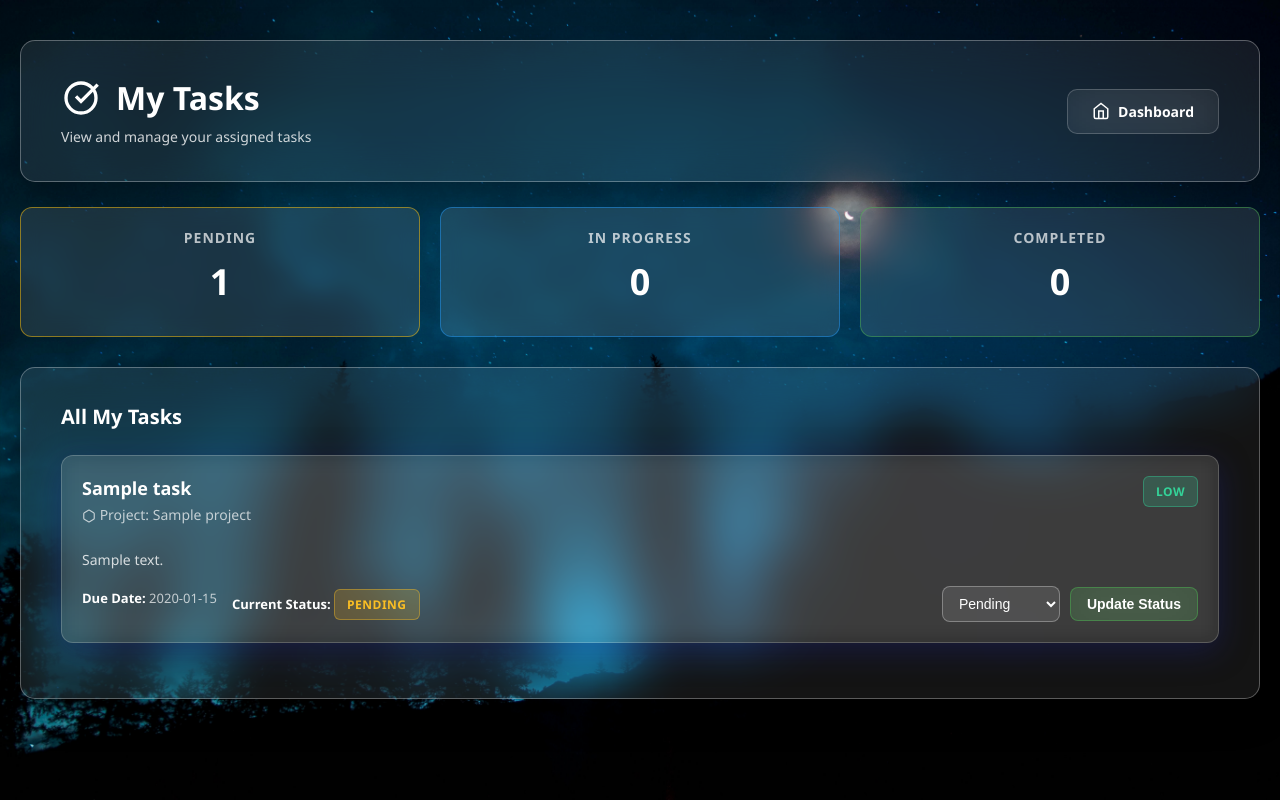
After one commit to vedntsaxnea/MINI_ERP_LAMPP_PROJECT-, a PHP site: page /pages/my_tasks.php in a window 1280 px wide. The commit adds this page. Run offline with PHP 8.4, Linux system fonts and the light colour scheme; the visitor is signed in with stand-in values (Sample User, id 1); tables that the repository leaves empty hold one stand-in row (values such as "Sample post").

Commit message:
Fixed some errors in the code

```diff
--- a/assets/css/style.css
+++ b/assets/css/style.css
@@ -812,7 +812,13 @@ body:has(.employees-container) {
 }
 
 .status-active {
-    background: rgba(59, 130, 246, 0.2);
-    color: #3b82f6;
-    border: 1px solid rgba(59, 130, 246, 0.4);
+    background: rgba(16, 185, 129, 0.2);
+    color: #10b981;
+    border: 1px solid rgba(16, 185, 129, 0.4);
 }
+
+.status-inactive {
+    background: rgba(239, 68, 68, 0.2);
+    color: #ef4444;
+    border: 1px solid rgba(239, 68, 68, 0.4);
+}
--- /dev/null
+++ b/pages/my_tasks.php
@@ -0,0 +1,373 @@
+<?php
+session_start();
+require '../config/db.php';
+
+// Check if user is logged in
+if (!isset($_SESSION['logged_in']) || $_SESSION['logged_in'] !== true) {
+    $_SESSION['error'] = 'Please login to access this page.';
+    header('Location: login.php');
+    exit;
+}
+
+// Check if user is Employee
+if (!isset($_SESSION['role']) || $_SESSION['role'] != 'employee') {
+    $_SESSION['error'] = 'Access Denied: This page is for employees only.';
+    header('Location: dashboard.php');
+    exit;
+}
+
+$success_message = '';
+$error_message = '';
+
+// Check for success message in session
+if (isset($_SESSION['success'])) {
+    $success_message = $_SESSION['success'];
+    unset($_SESSION['success']);
+}
+
+// Get employee ID from user_id
+$employee_id = null;
+try {
+    $stmt = $pdo->prepare("SELECT id FROM employees WHERE user_id = ?");
+    $stmt->execute([$_SESSION['user_id']]);
+    $employee = $stmt->fetch();
+    if ($employee) {
+        $employee_id = $employee['id'];
+    } else {
+        $error_message = 'Employee profile not found. Please contact administrator.';
+    }
+} catch (PDOException $e) {
+    $error_message = 'Error fetching employee data: ' . htmlspecialchars($e->getMessage());
+}
+
+// Handle Status Update
+if ($_SERVER["REQUEST_METHOD"] == "POST" && isset($_POST['task_id']) && isset($_POST['status'])) {
+    $task_id = !empty($_POST['task_id']) ? intval($_POST['task_id']) : 0;
+    $new_status = isset($_POST['status']) ? trim($_POST['status']) : null;
+
+    if ($task_id > 0 && $new_status && in_array($new_status, ['pending', 'in_progress', 'completed'])) {
+        try {
+            // Verify the task belongs to this employee
+            $verify_stmt = $pdo->prepare("SELECT id FROM tasks WHERE id = ? AND assigned_to = ?");
+            $verify_stmt->execute([$task_id, $employee_id]);
+
+            if ($verify_stmt->fetch()) {
+                $update_stmt = $pdo->prepare("UPDATE tasks SET status = ? WHERE id = ? AND assigned_to = ?");
+                $update_stmt->execute([$new_status, $task_id, $employee_id]);
+                $_SESSION['success'] = 'Task status updated successfully!';
+                header('Location: my_tasks.php');
+                exit;
+            } else {
+                $error_message = 'Unauthorized: You can only update your own tasks.';
+            }
+        } catch (PDOException $e) {
+            $error_message = 'Error updating task: ' . htmlspecialchars($e->getMessage());
+        }
+    } else {
+        $error_message = 'Invalid task or status.';
+    }
+}
+
+// Fetch Tasks Assigned to the Employee
+$tasks = [];
+if ($employee_id) {
+    try {
+        $sql = "SELECT * FROM tasks WHERE assigned_to = ? ORDER BY id DESC";
+        $stmt = $pdo->prepare($sql);
+        $stmt->execute([$employee_id]);
+        $raw_tasks = $stmt->fetchAll(PDO::FETCH_ASSOC);
+
+        // Now join with projects
+        foreach ($raw_tasks as $task) {
+            $proj_stmt = $pdo->prepare("SELECT name FROM projects WHERE id = ?");
+            $proj_stmt->execute([$task['project_id']]);
+            $proj = $proj_stmt->fetch(PDO::FETCH_ASSOC);
+            $task['project_name'] = $proj ? $proj['name'] : 'Unknown Project';
+            $tasks[] = $task;
+        }
+    } catch (PDOException $e) {
+        $error_message = 'Error fetching tasks: ' . htmlspecialchars($e->getMessage());
+    }
+}
+
+// Count tasks by status
+$pending_count = 0;
+$in_progress_count = 0;
+$completed_count = 0;
+
+foreach ($tasks as $task) {
+    if ($task['status'] == 'pending') $pending_count++;
+    elseif ($task['status'] == 'in_progress') $in_progress_count++;
+    elseif ($task['status'] == 'completed') $completed_count++;
+}
+?>
+
+<!DOCTYPE html>
+<html lang="en">
+<head>
+    <meta charset="UTF-8">
+    <meta name="viewport" content="width=device-width, initial-scale=1.0">
+    <title>My Tasks - Footprints</title>
+    <link rel="stylesheet" href="../assets/css/style.css">
+    <style>
+        .stats-grid {
+            display: grid;
+            grid-template-columns: repeat(auto-fit, minmax(200px, 1fr));
+            gap: 20px;
+            margin-bottom: 30px;
+        }
+
+        .stat-card {
+            background: rgba(255, 255, 255, 0.1);
+            backdrop-filter: blur(10px);
+            border: 1px solid rgba(255, 255, 255, 0.2);
+            border-radius: 12px;
+            padding: 20px;
+            text-align: center;
+        }
+
+        .stat-card h3 {
+            color: rgba(255, 255, 255, 0.7);
+            font-size: 14px;
+            margin-bottom: 10px;
+            text-transform: uppercase;
+            letter-spacing: 1px;
+        }
+
+        .stat-card .stat-number {
+            color: #ffffff;
+            font-size: 36px;
+            font-weight: bold;
+            margin: 10px 0;
+        }
+
+        .stat-card.pending { border-color: rgba(255, 193, 7, 0.5); }
+        .stat-card.in-progress { border-color: rgba(33, 150, 243, 0.5); }
+        .stat-card.completed { border-color: rgba(76, 175, 80, 0.5); }
+
+        .task-card {
+            background: rgba(255, 255, 255, 0.1);
+            backdrop-filter: blur(10px);
+            border: 1px solid rgba(255, 255, 255, 0.2);
+            border-radius: 12px;
+            padding: 20px;
+            margin-bottom: 20px;
+            box-shadow: 0 8px 32px 0 rgba(31, 38, 135, 0.37);
+        }
+
+        .task-card-header {
+            display: flex;
+            justify-content: space-between;
+            align-items: flex-start;
+            margin-bottom: 15px;
+        }
+
+        .task-card-title {
+            color: #ffffff;
+            font-size: 18px;
+            font-weight: bold;
+            margin-bottom: 5px;
+        }
+
+        .task-card-project {
+            color: rgba(255, 255, 255, 0.7);
+            font-size: 14px;
+            margin-bottom: 10px;
+        }
+
+        .task-card-description {
+            color: rgba(255, 255, 255, 0.8);
+            font-size: 14px;
+            line-height: 1.6;
+            margin-bottom: 15px;
+        }
+
+        .task-card-footer {
+            display: flex;
+            justify-content: space-between;
+            align-items: center;
+            flex-wrap: wrap;
+            gap: 10px;
+        }
+
+        .task-card-info {
+            display: flex;
+            gap: 15px;
+            flex-wrap: wrap;
+        }
+
+        .task-info-item {
+            color: rgba(255, 255, 255, 0.7);
+            font-size: 13px;
+        }
+
+        .task-info-item strong {
+            color: #ffffff;
+        }
+
+        .status-update-form {
+            display: flex;
+            gap: 10px;
+            align-items: center;
+        }
+
+        .status-update-form select {
+            padding: 8px 12px;
+            background: rgba(255, 255, 255, 0.1);
+            border: 1px solid rgba(255, 255, 255, 0.3);
+            border-radius: 8px;
+            color: #ffffff;
+            font-size: 14px;
+            cursor: pointer;
+        }
+
+        .status-update-form select option {
+            background: #1a1a2e;
+            color: #ffffff;
+        }
+
+        .status-update-form button {
+            padding: 8px 16px;
+            background: rgba(76, 175, 80, 0.2);
+            border: 1px solid rgba(76, 175, 80, 0.5);
+            border-radius: 8px;
+            color: #ffffff;
+            font-size: 14px;
+            cursor: pointer;
+            transition: all 0.3s ease;
+        }
+
+        .status-update-form button:hover {
+            background: rgba(76, 175, 80, 0.3);
+            border-color: rgba(76, 175, 80, 0.7);
+        }
+    </style>
+</head>
+<body>
+    <div class="tasks-container">
+        <div class="header-section">
+            <div class="header-content">
+                <h1>
+                    <svg class="icon" viewBox="0 0 24 24" fill="none" stroke="currentColor" stroke-width="2">
+                        <path d="M9 11l3 3L22 4"></path>
+                        <path d="M21 12a9 9 0 11-18 0 9 9 0 0118 0z"></path>
+                    </svg>
+                    My Tasks
+                </h1>
+                <p class="subtitle">View and manage your assigned tasks</p>
+            </div>
+            <div class="header-actions">
+                <a href="dashboard.php" class="btn btn-secondary">
+                    <svg class="btn-icon" viewBox="0 0 24 24" fill="none" stroke="currentColor" stroke-width="2">
+                        <path d="M3 9l9-7 9 7v11a2 2 0 0 1-2 2H5a2 2 0 0 1-2-2z"></path>
+                        <polyline points="9 22 9 12 15 12 15 22"></polyline>
+                    </svg>
+                    Dashboard
+                </a>
+            </div>
+        </div>
+
+        <!-- Alert Messages -->
+        <?php if (!empty($success_message)): ?>
+        <div class="alert alert-success" style="margin: 20px 0;">
+            <svg class="alert-icon" viewBox="0 0 24 24" fill="none" stroke="currentColor" stroke-width="2">
+                <polyline points="20 6 9 17 4 12"></polyline>
+            </svg>
+            <?php echo htmlspecialchars($success_message); ?>
+        </div>
+        <?php endif; ?>
+
+        <?php if (!empty($error_message)): ?>
+        <div class="alert alert-error" style="margin: 20px 0;">
+            <svg class="alert-icon" viewBox="0 0 24 24" fill="none" stroke="currentColor" stroke-width="2">
+                <circle cx="12" cy="12" r="10"></circle>
+                <line x1="12" y1="8" x2="12" y2="12"></line>
+                <line x1="12" y1="16" x2="12.01" y2="16"></line>
+            </svg>
+            <?php echo htmlspecialchars($error_message); ?>
+        </div>
+        <?php endif; ?>
+
+        <!-- Statistics Cards -->
+        <div class="stats-grid">
+            <div class="stat-card pending">
+                <h3>Pending</h3>
+                <div class="stat-number"><?php echo $pending_count; ?></div>
+            </div>
+            <div class="stat-card in-progress">
+                <h3>In Progress</h3>
+                <div class="stat-number"><?php echo $in_progress_count; ?></div>
+            </div>
+            <div class="stat-card completed">
+                <h3>Completed</h3>
+                <div class="stat-number"><?php echo $completed_count; ?></div>
+            </div>
+        </div>
+
+        <!-- Tasks Display -->
+        <div class="table-container">
+            <h3 style="color: #ffffff; margin-bottom: 25px; font-size: 20px;">All My Tasks</h3>
+
+            <?php if (!empty($tasks)): ?>
+                <?php foreach ($tasks as $task): ?>
+                <div class="task-card">
+                    <div class="task-card-header">
+                        <div>
+                            <div class="task-card-title"><?php echo htmlspecialchars($task['name']); ?></div>
+                            <div class="task-card-project">
+                                <svg style="width: 14px; height: 14px; display: inline-block; vertical-align: middle;" viewBox="0 0 24 24" fill="none" stroke="currentColor" stroke-width="2">
+                                    <path d="M21 16V8a2 2 0 0 0-1-1.73l-7-4a2 2 0 0 0-2 0l-7 4A2 2 0 0 0 3 8v8a2 2 0 0 0 1 1.73l7 4a2 2 0 0 0 2 0l7-4A2 2 0 0 0 21 16z"></path>
+                                </svg>
+                                Project: <?php echo htmlspecialchars($task['project_name']); ?>
+                            </div>
+                        </div>
+                        <span class="priority-badge priority-<?php echo htmlspecialchars($task['priority']); ?>">
+                            <?php echo htmlspecialchars(ucfirst($task['priority'])); ?>
+                        </span>
+                    </div>
+
+                    <?php if (!empty($task['description'])): ?>
+                    <div class="task-card-description">
+                        <?php echo nl2br(htmlspecialchars($task['description'])); ?>
+                    </div>
+                    <?php endif; ?>
+
+                    <div class="task-card-footer">
+                        <div class="task-card-info">
+                            <div class="task-info-item">
+                                <strong>Due Date:</strong> <?php echo htmlspecialchars($task['due_date'] ?? 'Not set'); ?>
+                            </div>
+                            <div class="task-info-item">
+                                <strong>Current Status:</strong>
+                                <span class="status-badge status-<?php echo htmlspecialchars($task['status']); ?>">
+                                    <?php echo htmlspecialchars(str_replace('_', ' ', ucfirst($task['status']))); ?>
+                                </span>
+                            </div>
+                        </div>
+
+                        <form method="POST" class="status-update-form">
+                            <input type="hidden" name="task_id" value="<?php echo $task['id']; ?>">
+                            <select name="status" required>
+                                <option value="pending" <?php echo $task['status'] == 'pending' ? 'selected' : ''; ?>>Pending</option>
+                                <option value="in_progress" <?php echo $task['status'] == 'in_progress' ? 'selected' : ''; ?>>In Progress</option>
+                                <option value="completed" <?php echo $task['status'] == 'completed' ? 'selected' : ''; ?>>Completed</option>
+                            </select>
+                            <button type="submit" name="update_status">Update Status</button>
+                        </form>
+                    </div>
+                </div>
+                <?php endforeach; ?>
+            <?php else: ?>
+            <div class="empty-state">
+                <svg class="empty-icon" viewBox="0 0 24 24" fill="none" stroke="currentColor" stroke-width="2">
+                    <path d="M9 11l3 3L22 4"></path>
+                    <path d="M21 12a9 9 0 11-18 0 9 9 0 0118 0z"></path>
+                </svg>
+                <h3>No Tasks Assigned</h3>
+                <p>You don't have any tasks assigned yet. Check back later!</p>
+            </div>
+            <?php endif; ?>
+        </div>
+    </div>
+</body>
+</html>
```
Also changed, not shown: pages/auth_login.php (+9 -2 lines), pages/employee_delete.php (+12 -21 lines), pages/employees.php (+9 -1 lines), pages/tasks.php (+16 -8 lines).
